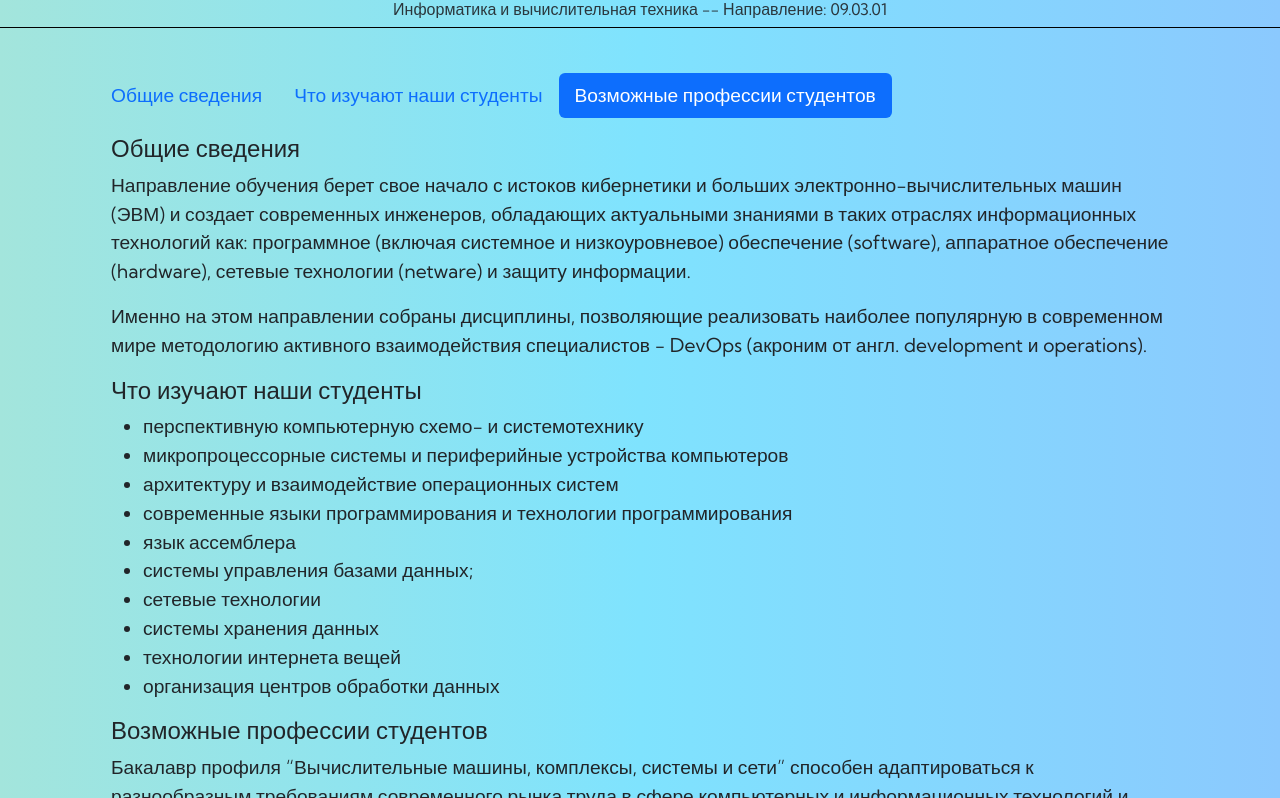
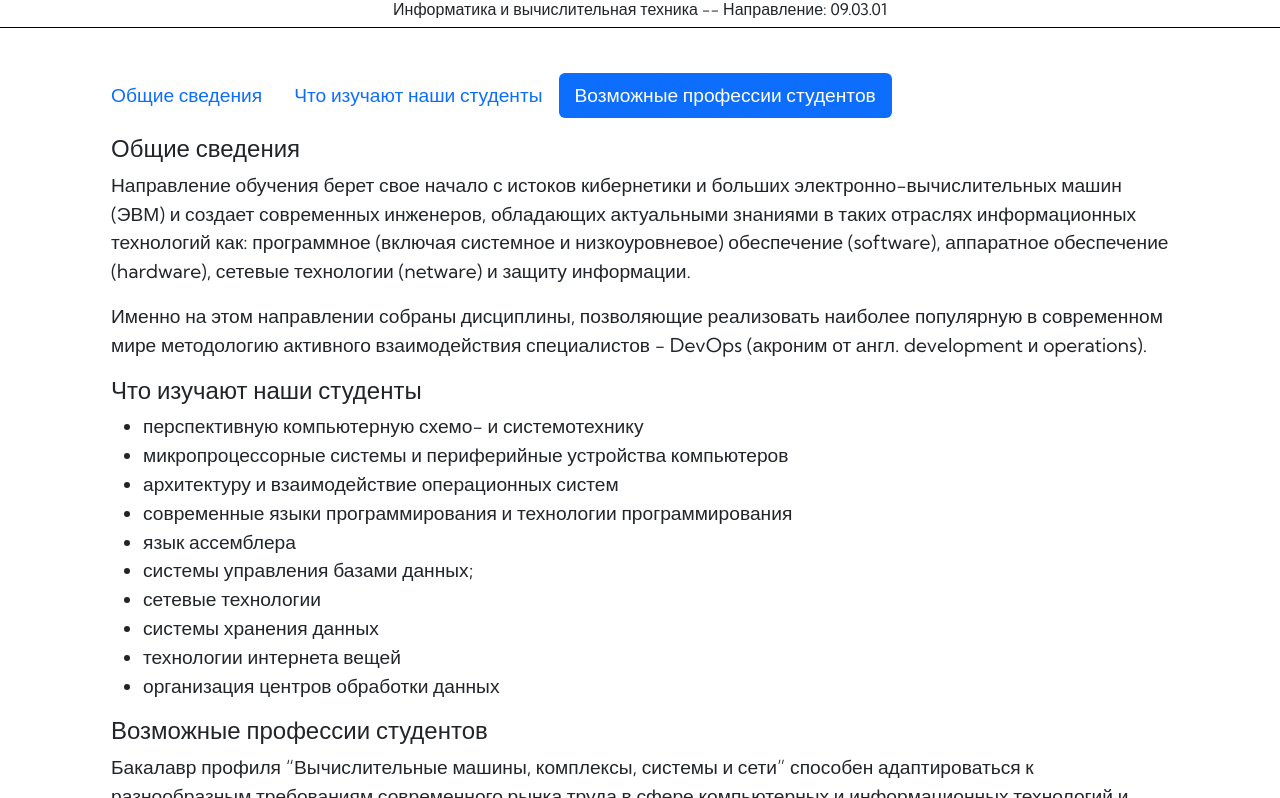
Before and after one commit to K1mvasyok/www1, a plain HTML site: page index.html in a window 1280 px wide. Shown: the part 156-954 px from the top of the page. Drawn offline with nearby package versions, Linux system fonts and the light colour scheme.

Commit message:
Update style.css

```diff
--- a/style.css
+++ b/style.css
@@ -8,7 +8,7 @@
 
 body {
     /*background: linear-gradient(280deg, #e5c1c0,#76dae4,#a0e8bb);*/
-    background: -webkit-linear-gradient(180deg, #8bc9fe,#7fe3fe,#a3e5dc);
+    background: white;
 }
 
 .main-heading { /* HEADING */
@@ -16,13 +16,13 @@ body {
     padding-bottom: 40px;
     text-align: center;
 } .main-heading span {
-    opacity: 70%;
+    opacity: 100%;
 } .main-heading h1 {
     font-weight: bold;
 } .main-heading h2 {
     font-weight:normal;
     font-size: medium;
-    opacity: 0.9;
+    opacity: 1;
 }
 
 .accordion-sections { /* Articles block */
```
